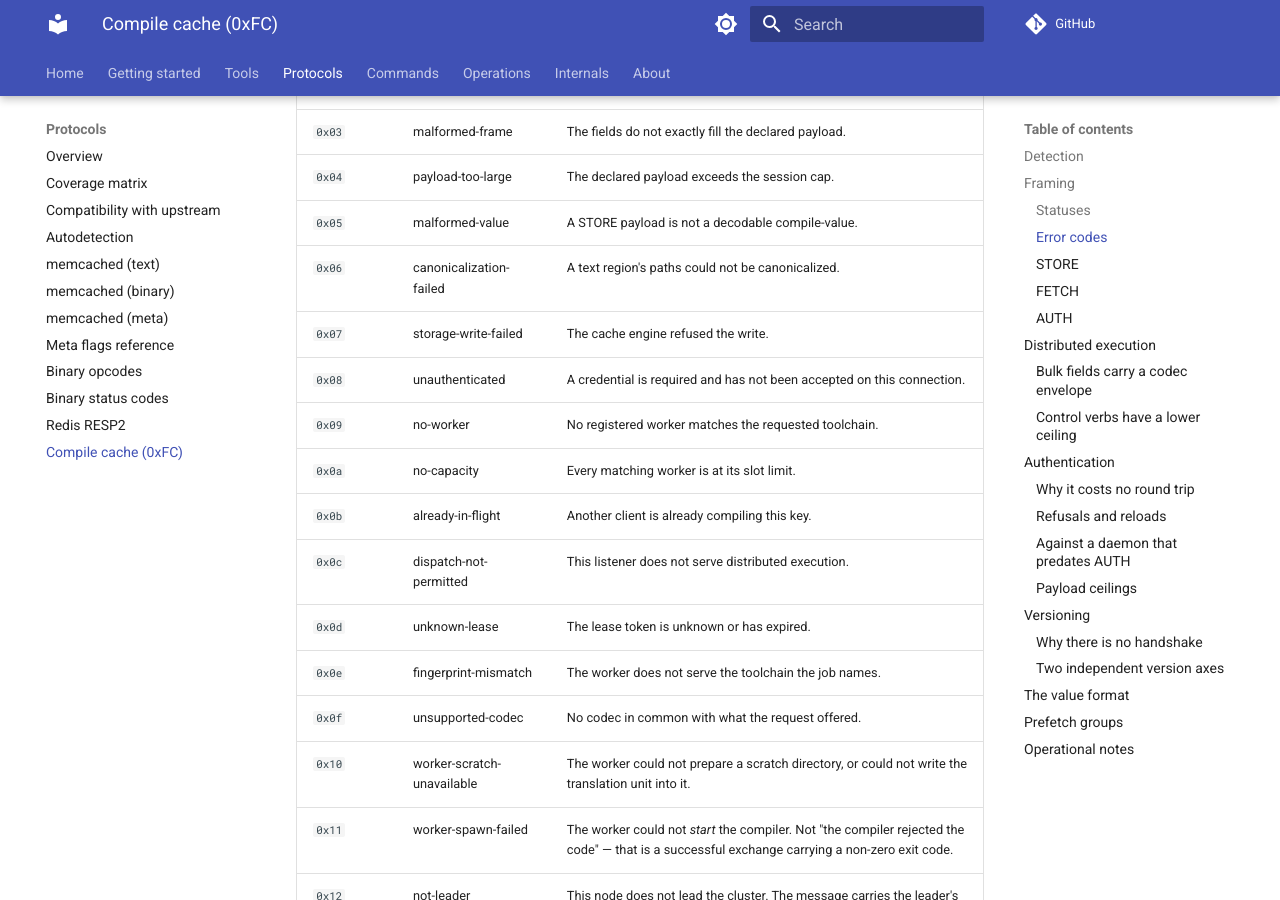
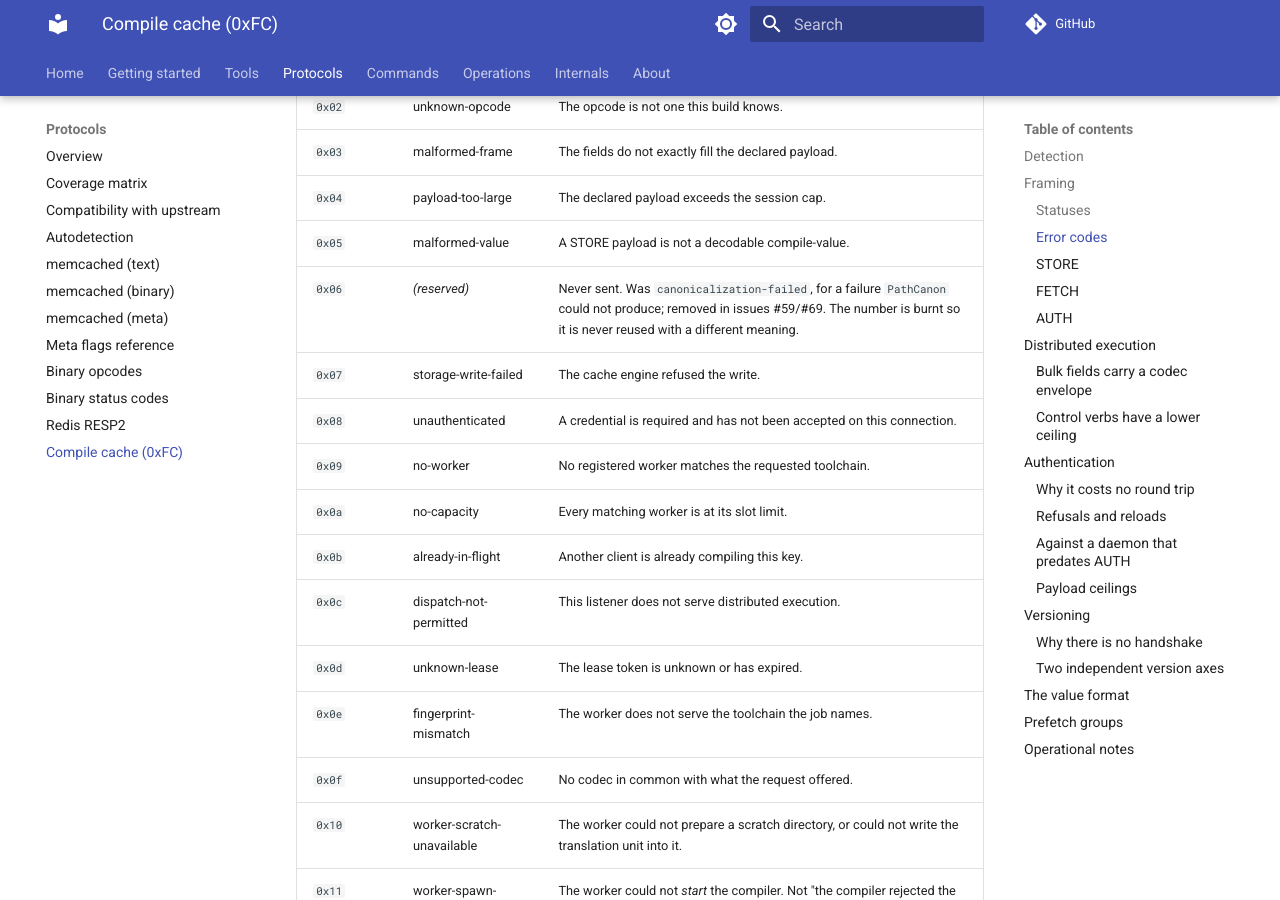
Before and after one commit to LASTRADA-Software/fastcached, an MkDocs documentation site: the page built from docs/protocols/compile-cache.md, in a window 1280 px wide and 900 px high, scrolled down 2260 px. Built offline with MkDocs 1.6.1 and Material for MkDocs 9.7.7, drawn with Linux system fonts in a browser that asks for light colours; comment, search, counter and statistics services are not loaded.

Commit message:
protocol: retire wire status 0x06, which no server could send
`ErrorCode::CanonicalizationFailed = 0x06` answered a `PathCanon` failure, and the
previous commit established there is no such failure to answer -- every entry
point returns a plain string, a path under neither root being echoed rather than
refused. The STORE handler's reply was already gone with it.

What was left is worse than dead code, because it was PUBLISHED:
docs/protocols/compile-cache.md listed 0x06 among the statuses a server sends, so
a client author writes a handler for it, the handler is never exercised, and
whatever it gets wrong is never found.

The enumerator and its ErrorTable row are removed. The NUMBER is retired rather
than freed: a client built against an older header still maps 0x06 to
"canonicalization failed", so a future code reusing it would be reported by that
peer as the one thing it is not.

That retirement is a `static_assert`, not a comment. `RetiredErrorCodes` lists the
burnt bytes and `NoRetiredErrorCodeIsReused` fails the build if an ErrorTable row
claims one -- the same way this header already bounds pre-auth payloads and
reconciles field counts, and for the same reason: `ErrorCode` is non-dense
(`NoCluster = 0x15` is declared after `EndpointBusy = 0x17`), so an author picking
the next free number by scanning the enum has no reason to suspect this one is
different, and every consequence of getting it wrong is on the far side of a wire.
The check reads the TABLE rather than the enum, because the table is what a reuse
must touch to be usable -- `Describe` answers an untabled code with nullptr, so an
enumerator alone renders as "unknown" and cannot impersonate the retired meaning.
Verified by reclaiming 0x06 on a scratch tree and watching the build stop.

Nothing else moves. No server has ever emitted 0x06, so no client has ever
received it and no peer can send it; `Describe()` already answers an unknown code
with nullptr, so even a stray byte degrades to the generic refusal path. No
metrics counter named this code -- `RefusalTable` is keyed on `JobRefusal`, not
`ErrorCode` -- so the "a refusal's wire code and its counter are one row" rule has
nothing to reconcile.

The enum block's comment alignment shifts because the longest enumerator is the
one that left.

Closes #59

Signed-off-by: Christian Parpart <christian@parpart.family>

```diff
--- a/docs/protocols/compile-cache.md
+++ b/docs/protocols/compile-cache.md
@@ -77,7 +77,7 @@
 | `0x03` | malformed-frame | The fields do not exactly fill the declared payload. |
 | `0x04` | payload-too-large | The declared payload exceeds the session cap. |
 | `0x05` | malformed-value | A STORE payload is not a decodable compile-value. |
-| `0x06` | canonicalization-failed | A text region's paths could not be canonicalized. |
+| `0x06` | *(reserved)* | Never sent. Was `canonicalization-failed`, for a failure `PathCanon` could not produce; removed in issues #59/#69. The number is burnt so it is never reused with a different meaning. |
 | `0x07` | storage-write-failed | The cache engine refused the write. |
 | `0x08` | unauthenticated | A credential is required and has not been accepted on this connection. |
 | `0x09` | no-worker | No registered worker matches the requested toolchain. |
```
Also changed, not shown: 1 other file.
